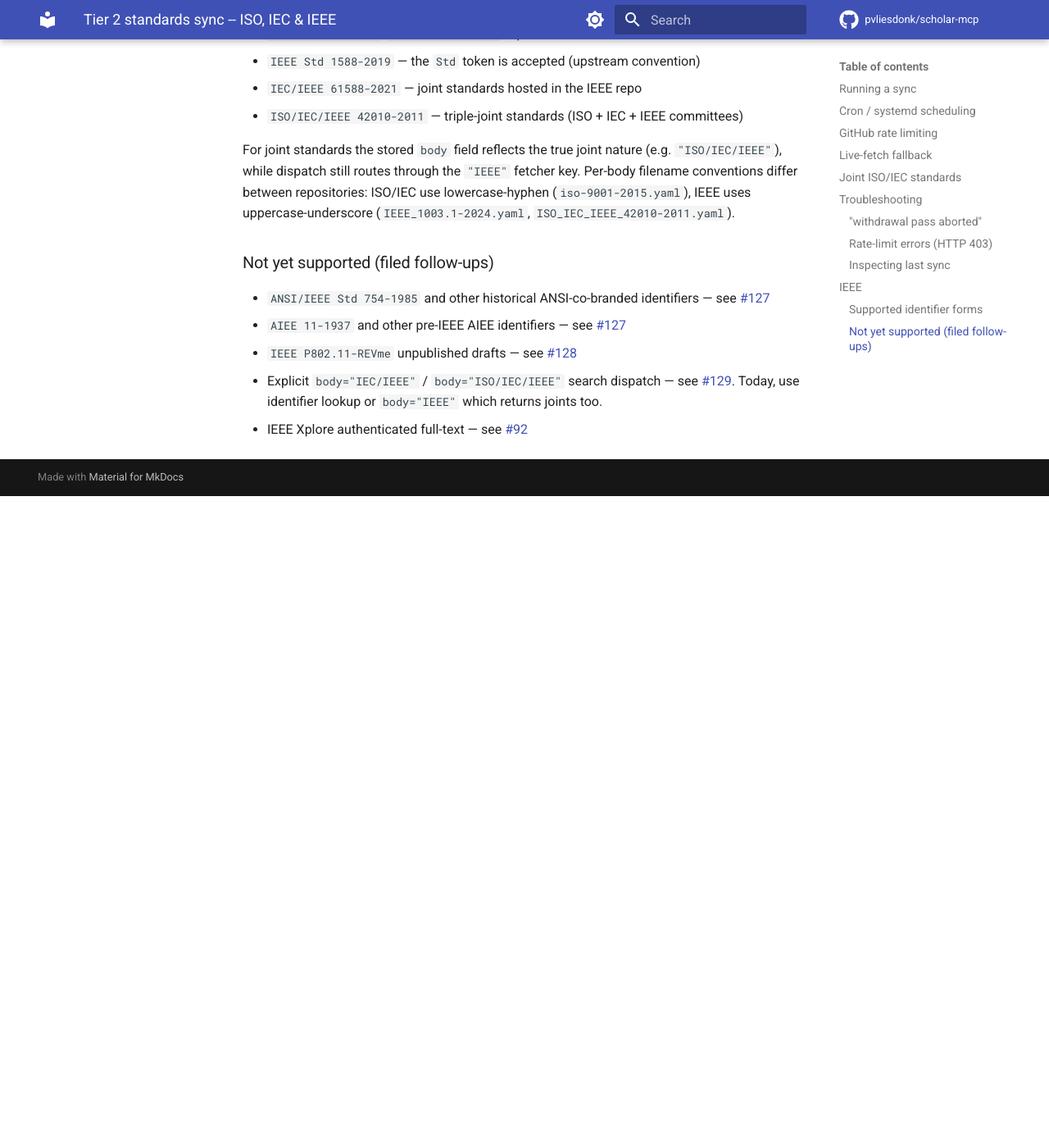
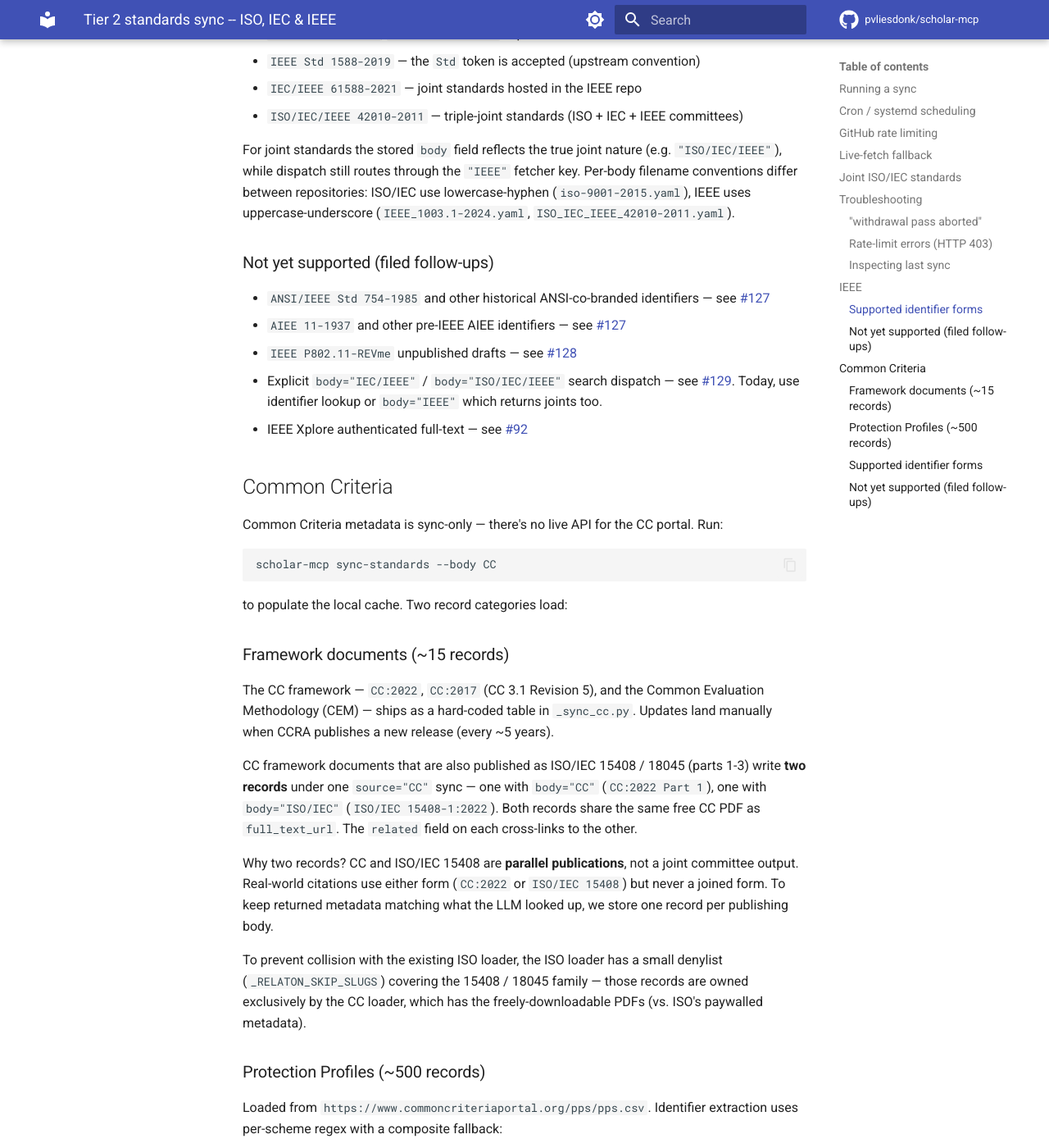
Before and after one commit to pvliesdonk/scholar-mcp, an MkDocs documentation site: the page built from docs/guides/standards.md, in a window 1280 px wide and 1400 px high, scrolled down 2619 px. Shown: the whole window at 82% size. Built offline with MkDocs 1.6.1 and Material for MkDocs 9.7.7, drawn with Linux system fonts in a browser that asks for light colours; comment, search, counter and statistics services are not loaded; before the commit the page ends 3224 px from its top, so only the background shows below that; some of the changed text lies outside the part shown.

Commit message:
docs(standards): Common Criteria body in README and standards guide
Documents CC framework + Protection Profile loading, the CC ↔ ISO/IEC
15408 parallel-publication storage model, the per-scheme PP identifier
extraction strategy, supported identifier forms, and the four deferred
follow-ups (#131, #132, #133, #134).

Part of #84.

````diff
--- a/docs/guides/standards.md
+++ b/docs/guides/standards.md
@@ -126,3 +126,51 @@ For joint standards the stored `body` field reflects the true joint nature (e.g.
 - `IEEE P802.11-REVme` unpublished drafts — see [#128](https://github.com/pvliesdonk/scholar-mcp/issues/128)
 - Explicit `body="IEC/IEEE"` / `body="ISO/IEC/IEEE"` search dispatch — see [#129](https://github.com/pvliesdonk/scholar-mcp/issues/129). Today, use identifier lookup or `body="IEEE"` which returns joints too.
 - IEEE Xplore authenticated full-text — see [#92](https://github.com/pvliesdonk/scholar-mcp/issues/92)
+
+## Common Criteria
+
+Common Criteria metadata is sync-only — there's no live API for the CC portal. Run:
+
+```bash
+scholar-mcp sync-standards --body CC
+```
+
+to populate the local cache. Two record categories load:
+
+### Framework documents (~15 records)
+
+The CC framework — `CC:2022`, `CC:2017` (CC 3.1 Revision 5), and the Common Evaluation Methodology (CEM) — ships as a hard-coded table in `_sync_cc.py`. Updates land manually when CCRA publishes a new release (every ~5 years).
+
+CC framework documents that are also published as ISO/IEC 15408 / 18045 (parts 1-3) write **two records** under one `source="CC"` sync — one with `body="CC"` (`CC:2022 Part 1`), one with `body="ISO/IEC"` (`ISO/IEC 15408-1:2022`). Both records share the same free CC PDF as `full_text_url`. The `related` field on each cross-links to the other.
+
+Why two records? CC and ISO/IEC 15408 are **parallel publications**, not a joint committee output. Real-world citations use either form (`CC:2022` or `ISO/IEC 15408`) but never a joined form. To keep returned metadata matching what the LLM looked up, we store one record per publishing body.
+
+To prevent collision with the existing ISO loader, the ISO loader has a small denylist (`_RELATON_SKIP_SLUGS`) covering the 15408 / 18045 family — those records are owned exclusively by the CC loader, which has the freely-downloadable PDFs (vs. ISO's paywalled metadata).
+
+### Protection Profiles (~500 records)
+
+Loaded from `https://www.commoncriteriaportal.org/pps/pps.csv`. Identifier extraction uses per-scheme regex with a composite fallback:
+
+| Scheme | Code | Identifier example |
+|---|---|---|
+| German BSI | DE | `BSI-CC-PP-0099-V2-2017` |
+| Korean KECS | KR | `KECS-PP-0822-2017` |
+| French ANSSI | FR | `ANSSI-CC-PP-2014/01` |
+| US NIAP | US | `NIAP-PP-...` / `PP_..._v3.1` |
+| Spanish CCN | ES | `CCN-PP-0058-2021` |
+| Other | * | `CC PP {scheme}-{name}` (composite fallback) |
+
+### Supported identifier forms
+
+- `CC:2022`, `CC:2017`, `CC 3.1 R5`, `CC 3.1 Revision 5`
+- `CC:2022 Part 1`, `Common Criteria 2022 Part 1`
+- `CEM:2022`, `Common Evaluation Methodology 2022`
+- `ISO/IEC 15408-1:2022` (resolves to the CC-owned dual record with free PDF)
+- `BSI-CC-PP-0099-V2-2017`, `KECS-PP-0822-2017`, etc.
+
+### Not yet supported (filed follow-ups)
+
+- ~6700 certified product certifications from sec-certs JSON — see [#131](https://github.com/pvliesdonk/scholar-mcp/issues/131)
+- CC Supporting Documents and Guidance Documents — see [#132](https://github.com/pvliesdonk/scholar-mcp/issues/132)
+- CEM Supplements and Application Notes — see [#133](https://github.com/pvliesdonk/scholar-mcp/issues/133)
+- Auto-discovery of new framework documents from the portal HTML — see [#134](https://github.com/pvliesdonk/scholar-mcp/issues/134)
````
Also changed, not shown: README.md (+4 -3 lines).
